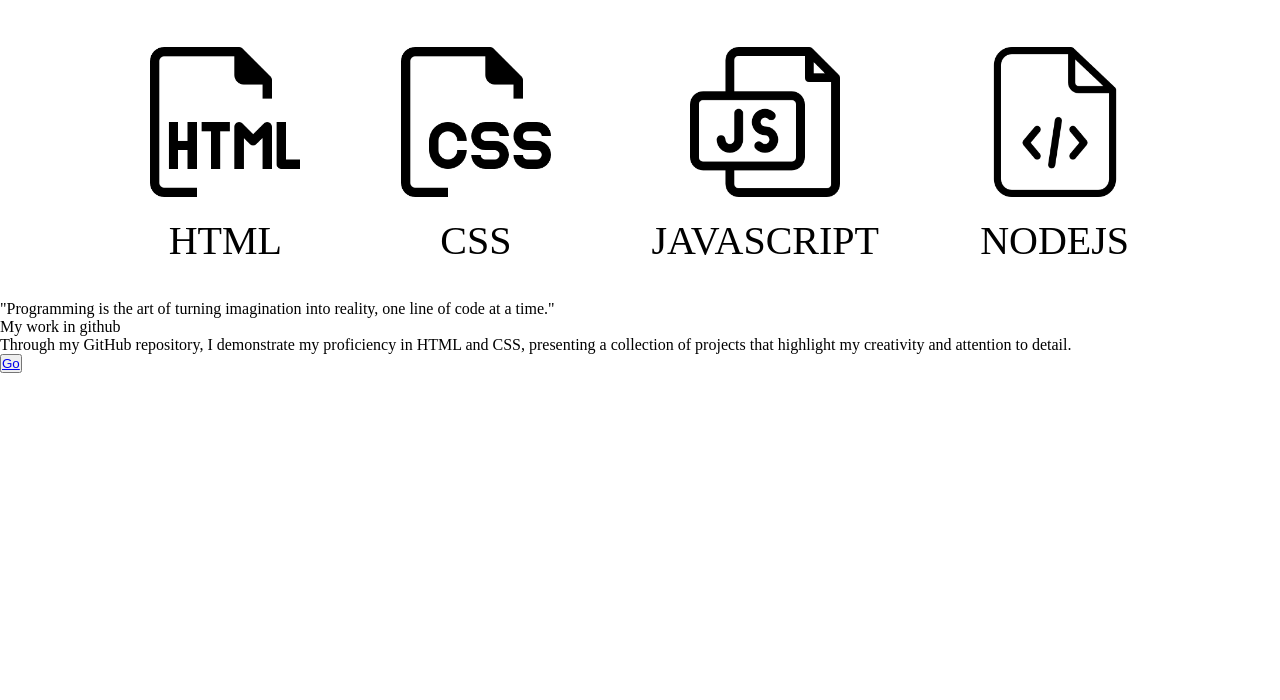
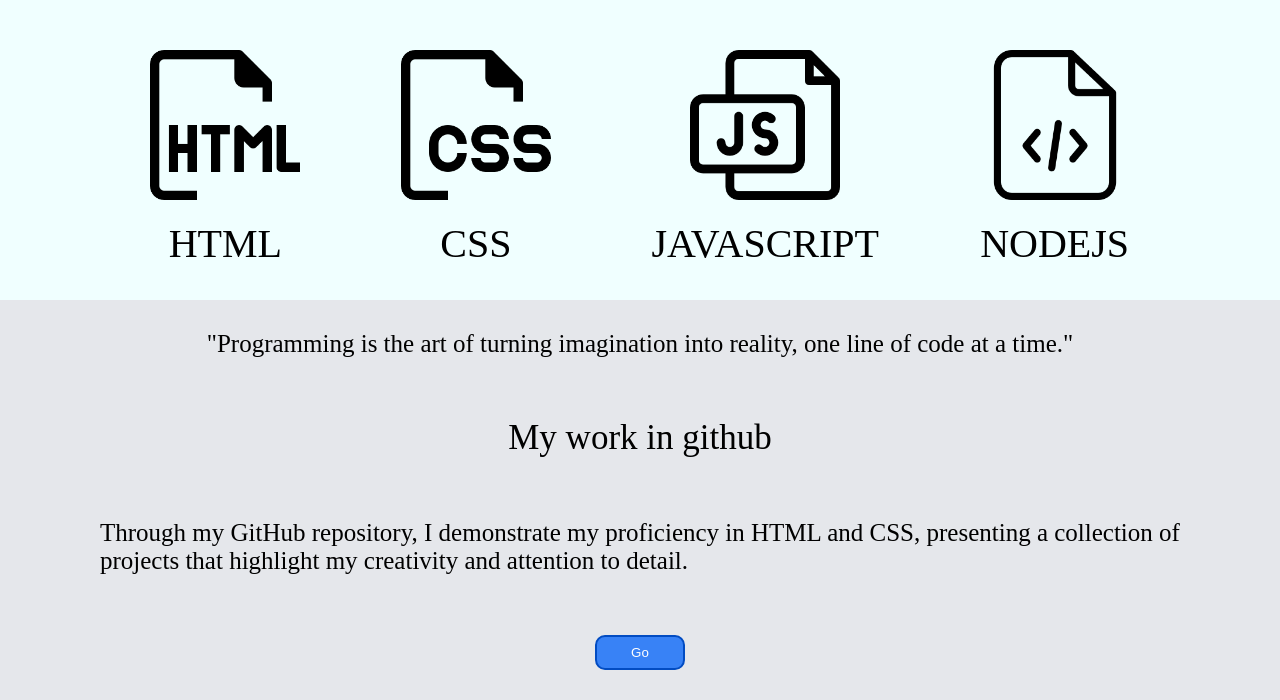
Before and after one commit to SMTasin4/mywebsite, a plain HTML site: page index.html in a window 1280 px wide. Shown: the part 500-1200 px from the top of the page. Before the commit the page ends 873 px from the top, so only its background shows below. Drawn offline with Linux system fonts and the light colour scheme.

Commit message:
all finshed

```diff
--- a/index.html
+++ b/index.html
@@ -60,12 +60,11 @@
     </div>
     <div class="layer3">
         <p>"Programming is the art of turning imagination into reality, one line of code at a time."</p>
-    </div>
-    <div class="layer4">
-        <p>My work in github</p>
+
+        <p class="subtitle">My work in github</p>
         <p>Through my GitHub repository, I demonstrate my proficiency in HTML and CSS, presenting a collection of
             projects that highlight my creativity and attention to detail.</p>
-        <button><a href="#">Go</a></button>
+        <button class="btn2"><a href="https://www.theodinproject.com/lessons/foundations-landing-page">Go</a></button>
     </div>
 
 </body>
--- a/styles.css
+++ b/styles.css
@@ -2,6 +2,7 @@
     margin: 0;
     padding: 0;
     box-sizing: border-box;
+
 }
 .layer1{
     background-color: #1F2937;
@@ -71,9 +72,11 @@
     display: flex;
     flex-direction: column;
     justify-content: space-around;
+    background-color: azure;
 }
 .layer2 h1{
     text-align: center;
+    font-size: 45px;
 
 }
 .skills{
@@ -94,3 +97,30 @@
 .box p{
     font-size: 40px;
 }
+.layer3{
+    background-color: #E5E7EB;
+    padding: 0px 100px;
+    height: 400px;
+    display: flex;
+    justify-content: space-around;
+    align-items: center;
+    font-size: 25PX;
+    flex-direction: column;
+
+
+}
+.layer3 .subtitle{
+    font-size: 35px;
+}
+.btn2 a{
+text-decoration: none;
+color: white;
+}
+.layer3 .btn2{
+    background-color: #3882F6;
+    width: 90px;
+    height: 35px;
+    border-radius: 10px;
+    border: 2px double #024cc2;
+
+}
```
